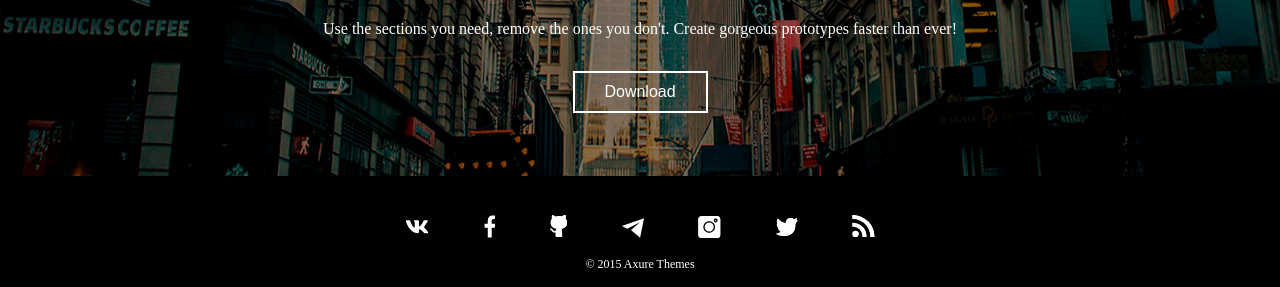
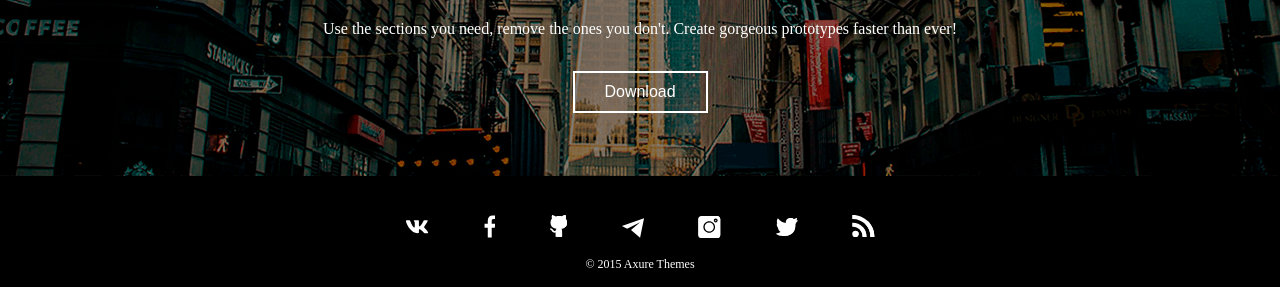
Before and after one commit to wkatkowski/Lesson-3, a plain HTML site: page index.html in a window 1280 px wide. Shown: the part 769-1056 px from the top of the page. Drawn offline with nearby package versions, Linux system fonts and the light colour scheme.

Commit message:
Add files via upload

```diff
--- a/style.css
+++ b/style.css
@@ -76,7 +76,8 @@
 .box {
     background-image: url(images/u25_state0@1X.png);
     background-position: center;
-    background-size: 1401px 330px;
+    background-size: cover;
+    background-repeat: no-repeat;
 }
 
 .box__footer {
```
